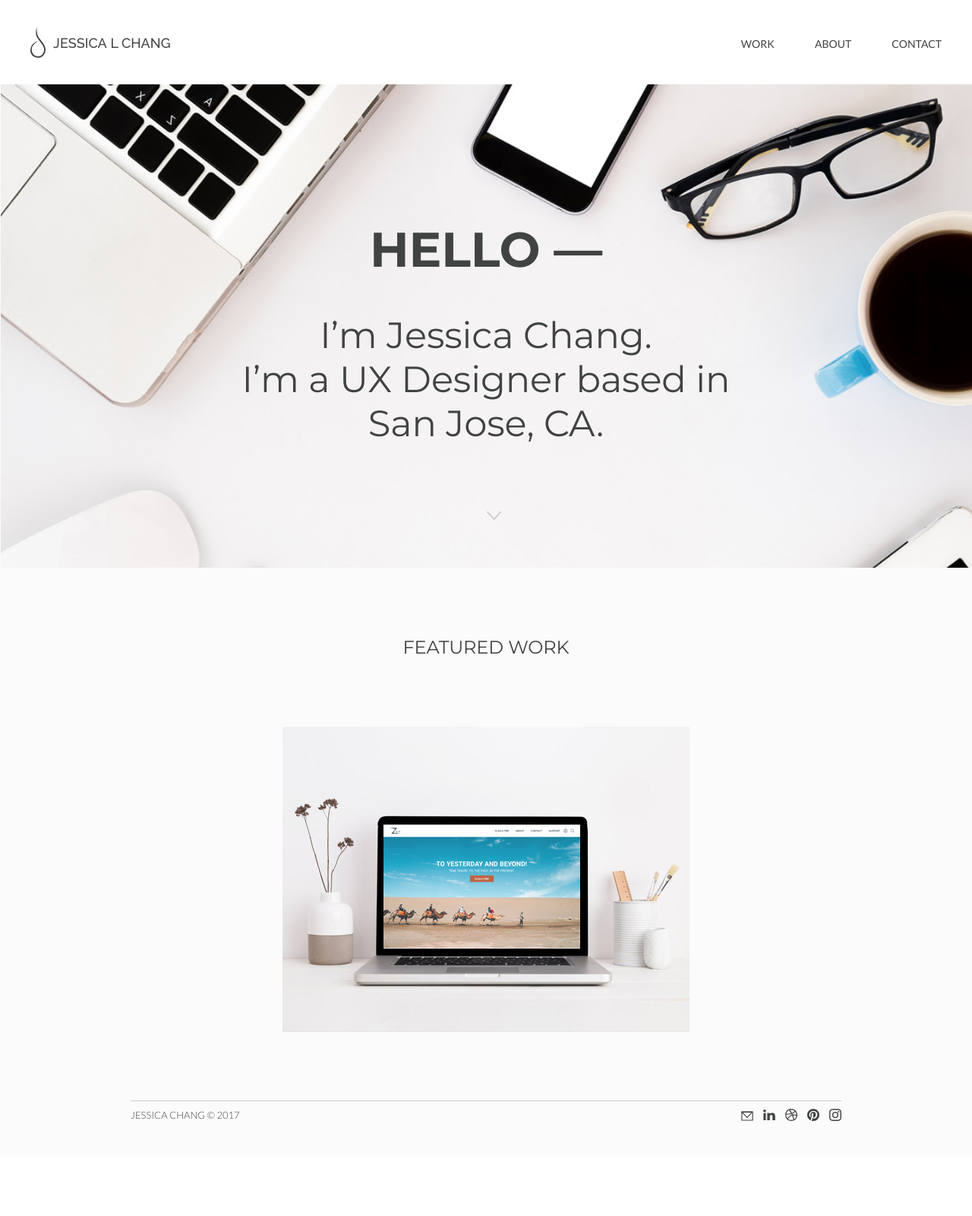
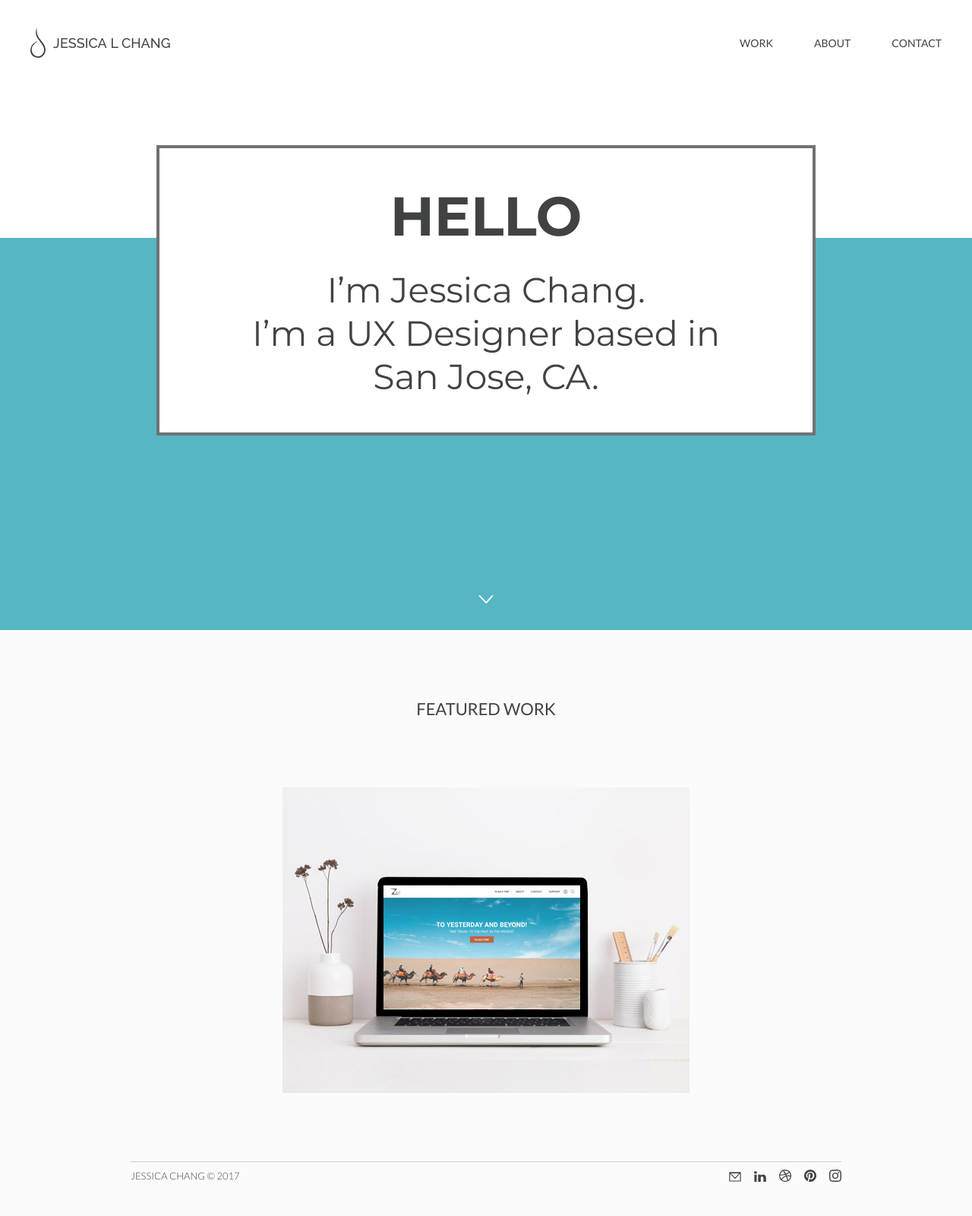
Before and after one commit to codeniko/jessicalchang.com, a Jekyll site: the page built from index.html, in a window 1280 px wide. Shown: the whole page at 76% size. Built offline with Jekyll 4.4.1, drawn with Linux system fonts in a browser that asks for light colours; before the commit the page ends 1520 px from its top, so only the background shows below that.

Commit message:
index page design update and fixes to social-media-list being uneven

```diff
--- a/_sass/main/_base.scss
+++ b/_sass/main/_base.scss
@@ -19,9 +19,7 @@ body {
   color: $text-color;
   background-color: $background-color;
   overflow-y: scroll;
-  font-size: 16px;
-  @include lato-font(300);
-  line-height: 19px;
+  line-height: 0px;
 }
 
 
--- a/_sass/main/_index.scss
+++ b/_sass/main/_index.scss
@@ -1,27 +1,52 @@
-.hero-image {
-  @include bg-image('images/home-hero.jpg', 49.72%);
-
-  @include media-query($on-tablet) {
-    @include bg-image('images/home-hero-tablet.jpg', 93.23%);
+.hero-container {
+  .top-bg {
+    width: 100%;
+    height: 202px;
+    background-color: #fff;
+  }
+  .bottom-bg {
+    width: 100%;
+    height: 516px;
+    background-color: #57b6c3;
   }
 
   @include media-query($on-mobile) {
-    @include bg-image('images/home-hero-mobile.jpg', 160%);
+    .top-bg {
+      height: 183px;
+    }
+    .bottom-bg {
+      height: 416px;
+    }
   }
 
-  // center inner text
+  // center inner container
   display: flex;
-  justify-content: center;
+  flex-direction: column;
+  align-items: center;
+  position: relative;
 }
+
+
 
 .hero-text-container {
   position: absolute;
-  top: 28%;
+  top: 80px;
   width: 100%;
+  max-width: 868px;
+  height: 382px;
+  box-sizing: border-box;
+  border: 4px solid overlay-value(0.75);
+  background-color: #fff;
+  overflow-x: hidden;
 
-  // same position for mobile
   @include media-query($on-tablet) {
-    top: 30%;
+    max-width: 718px;
+  }
+
+  @include media-query($on-mobile) {
+    max-width: 345px;
+    height: 326px;
+    top: 70px;
   }
 
   display: flex;
@@ -32,104 +57,68 @@
 }
 
 .scroll-down {
-  @include bg-image-fixed('images/scroll-icon.svg', 20px, 11px);
+  $padding: 8px;
+
+  width: 20px;
+  height: 11px;
+  padding: $padding;
   position: absolute;
-  bottom: 10%;
+  bottom: 40px - $padding;
 
-  @include media-query($on-tablet) {
-    bottom: 7%;
+  svg > path {
+    fill: none;
   }
 
   @include media-query($on-mobile) {
-    bottom: 10%;
+    bottom: 31px - $padding;
   }
 }
 
 .home-hello {
   @include mont-font(700);
-  font-size: 64px;
+  font-size: 72px;
   letter-spacing: -0.2px;
-  margin-bottom: 45px;
-  line-height: 78px;
+  margin-bottom: 25px;
+  line-height: 88px;
 
-  @include media-query(1100px) {
-    font-size: 62px;
-    margin-bottom: 40px;
-    line-height: 76px;
-  }
-
-  // also tablet size
-  @include media-query(1000px) {
-    font-size: 60px;
-    margin-bottom: 31px;
-    line-height: 73px;
-  }
-
-  @include media-query(600px) {
-    font-size: 54px;
-    margin-bottom: 31px;
-    line-height: 65px;
+  @include media-query($on-tablet) {
+    letter-spacing: -0.1px;
+    font-size: 64px;
+    line-height: 78px;
   }
 
   @include media-query($on-mobile) {
     font-size: 48px;
-    margin-bottom: 31px;
     line-height: 58px;
   }
 }
 
 .home-desc {
-  @include mont-font(400);
-  font-size: 48px;
+  @include mont-font();
+  font-size: 46px;
   letter-spacing: -0.1px;
-  line-height: 58px;
-  max-width: 696px;
+  line-height: 57px;
+  max-width: 626px;
   text-align: center;
 
-  @include media-query(1100px) {
-    font-size: 42px;
-    max-width: 600px;
-    line-height: 51px;
-  }
-
-  @include media-query(1000px) {
-    font-size: 36px;
-    max-width: 500px;
-    line-height: 44px;
-  }
-
-  @include media-query(850px) {
-    font-size: 30px;
-    max-width: 450px;
-    margin-top: -10px;
-    line-height: 38px;
-  }
-
   @include media-query($on-tablet) {
-    font-size: 36px;
-    max-width: 416px;
-    line-height: 44px;
-  }
-
-  @include media-query(600px) {
-    font-size: 30px;
-    max-width: 350px;
-    margin-top: -10px;
-    line-height: 38px;
+    font-size: 40px;
+    max-width: 556px;
+    line-height: 49px;
   }
 
   @include media-query($on-mobile) {
     font-size: 24px;
-    max-width: 280px;
+    max-width: 295px;
     line-height: 29px;
   }
 }
 
 .section-header {
-  @include mont-font(400);
+  @include lato-font(400);
   text-transform: uppercase;
-  font-size: 24px;
-  line-height: 29px;
+  font-size: 22px;
+  line-height: 27px;
   letter-spacing: -0.1px;
   padding: 90px 0px;
   display: block;
--- a/_sass/main/_layout.scss
+++ b/_sass/main/_layout.scss
@@ -218,9 +218,6 @@
 }
 
 .social-media-list {
-  display: flex;
-  align-items: center;
-
   .margin-excl-first-child {
     &:not(:first-child) {
       margin-left: 13px;
@@ -238,25 +235,17 @@
 
     display: inline-block;
     width: 16px;
-    height: 16px;
+    height: fit-content;
 
     @include media-query($on-mobile) {
       width: 12px;
-      height: 12px;
     }
   }
 
   .email-icon {
-
     width: 16px;
     height: 13px;
     position: relative;
-
-    // fix droopy email icon since height is smaller than width
-    svg {
-      position: absolute;
-      top: 1px;
-    }
 
     @include media-query($on-mobile) {
       width: 12px;
@@ -286,4 +275,9 @@
 .page-content {
   width: 100%;
   background-color: #fbfbfb;
+
+  // default page font
+  @include lato-font(300);
+  font-size: 16px;
+  line-height: 19px;
 }
--- a/index.html
+++ b/index.html
@@ -3,18 +3,22 @@ layout: default
 assetPath: /assets/images/
 ---
 <div class="index-page">
-  <div class="index-image-preload"></div>
-  <div class="hero-image">
-    <div class="padding"></div>
+  <div class="hero-container">
+    <div class="top-bg"></div>
+    <div class="bottom-bg"></div>
+
     <div class="hero-text-container">
-      <span class="home-hello">HELLO —</span>
+      <span class="home-hello">HELLO</span>
       <span class="home-desc">
         I’m Jessica Chang.<br>
         I’m a UX Designer based in
         San Jose, CA.
       </span>
     </div>
-    <a href="#featured-work"><div class="scroll-down"></div></a>
+
+    <a href="#featured-work" class="scroll-down">
+      {% include icon-scroll.svg %}
+    </a>
 
   </div>
 
```
Also changed, not shown: _includes/icon-scroll.svg (added), assets/images/scroll-icon.svg (deleted).
